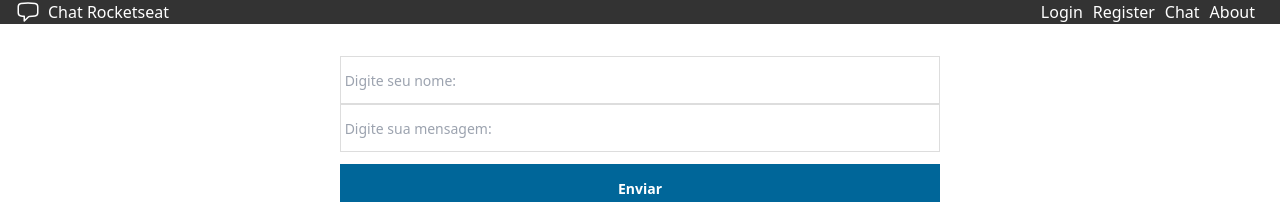
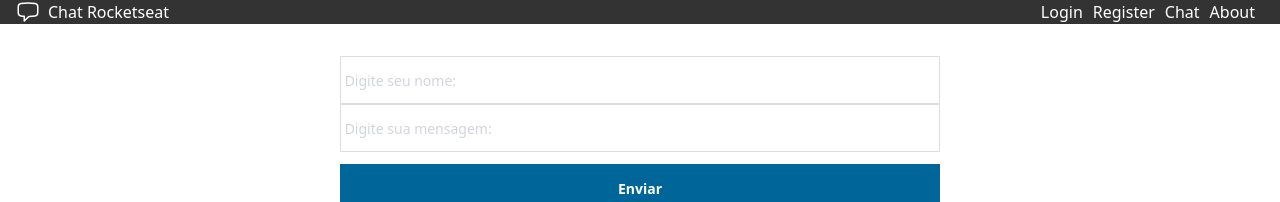
Before and after one commit to joelvitorniino/chatbot-rocketseat-nextjs, a Next.js app: page /chat in a window 1280 px wide. Shown: the top 202 px of the page. Built offline with nearby package versions, Linux system fonts and the light colour scheme; no server answers.

Commit message:
add focus in input on chat and fix class name

```diff
--- a/pages/chat.tsx
+++ b/pages/chat.tsx
@@ -44,8 +44,8 @@ export default function Chat() {
     return (
         <div className="h-full">
                 <form className="box-border flex justify-center items-center flex-col">
-                <input type="text" name="name" className="w-600 border border-solid border-whiteLight h-12 pl-0 pr-5 text-sm hover:border-blue-600 transition duration-200 ease-in-out" placeholder=" Digite seu nome:" value={author} onChange={(e) => setAuthor(e.target.value)} />
-                <input type="text" name="message" className="w-600 border border-solid border-whiteLight h-12 pl-0 pr-5 text-sm hover:border-blue-600 transition duration-200 ease-in-out" placeholder=" Digite sua mensagem:" value={message} onChange={(e) => setMessage(e.target.value)} />
+                <input type="text" name="name" className="w-600 border border-solid border-whiteLight h-12 pl-0 pr-5 text-sm hover:border-blue-600 focus:ring-2 focus:ring-blue-500 focus:ring-opacity-20  placeholder-gray-300 focus:outline-none transition duration-200 ease-in-out" placeholder=" Digite seu nome:" value={author} onChange={(e) => setAuthor(e.target.value)} />
+                <input type="text" name="message" className="w-600 border border-solid border-whiteLight h-12 pl-0 pr-5 text-sm hover:border-blue-600 focus:ring-2 focus:ring-blue-500 focus:ring-opacity-20 placeholder-gray-300 focus:outline-none transition duration-200 ease-in-out" placeholder=" Digite sua mensagem:" value={message} onChange={(e) => setMessage(e.target.value)} />
 
                 <button className="w-600 h-12 text-sm bg-blueLight text-center leading-md font-bold text-white mt-3 hover:text-gray-300" onClick={handleMessages} onSubmit={(e) => e.preventDefault()}>Enviar</button>
 
--- a/pages/index.tsx
+++ b/pages/index.tsx
@@ -22,7 +22,7 @@ export default function Home() {
                 <input
                   type="text"
                   name="email"
-                  className="w-full bg-gray-50 border border-gray-300 focus:border-blue-500 focus:ring-2 focus:ring-blue-500 focus:ring-opacity-20 rounded px-3 py-2 text-sm text-gray-800 plcaeholder-gray-300 focus:outline-none transition duration-200 ease-in-out"
+                  className="w-full bg-gray-50 border border-gray-300 focus:border-blue-500 focus:ring-2 focus:ring-blue-500 focus:ring-opacity-20 rounded px-3 py-2 text-sm text-gray-800 placeholder-gray-300 focus:outline-none transition duration-200 ease-in-out"
                 />
 
               <div>
@@ -30,7 +30,7 @@ export default function Home() {
                 <input
                   type="password"
                   name="password"
-                  className="w-full bg-gray-50 border border-gray-300 focus:border-blue-500 focus:ring-2 focus:ring-blue-500 focus:ring-opacity-20 rounded px-3 py-2 text-sm text-gray-800 plcaeholder-gray-300 focus:outline-none transition duration-200 ease-in-out"
+                  className="w-full bg-gray-50 border border-gray-300 focus:border-blue-500 focus:ring-2 focus:ring-blue-500 focus:ring-opacity-20 rounded px-3 py-2 text-sm text-gray-800 placeholder-gray-300 focus:outline-none transition duration-200 ease-in-out"
               />
               </div>
 
--- a/pages/register.tsx
+++ b/pages/register.tsx
@@ -28,7 +28,7 @@ export default function Register() {
                 <input
                   type="text"
                   name="name"
-                  className="w-full bg-gray-50 border border-gray-300 focus:border-blue-500 focus:ring-2 focus:ring-blue-500 focus:ring-opacity-20 rounded px-3 py-2 text-sm text-gray-800 plcaeholder-gray-300 focus:outline-none transition duration-200 ease-in-out"
+                  className="w-full bg-gray-50 border border-gray-300 focus:border-blue-500 focus:ring-2 focus:ring-blue-500 focus:ring-opacity-20 rounded px-3 py-2 text-sm text-gray-800 placeholder-gray-300 focus:outline-none transition duration-200 ease-in-out"
                 />
 
                 <label
@@ -40,7 +40,7 @@ export default function Register() {
                 <input
                   type="text"
                   name="email"
-                  className="w-full bg-gray-50 border border-gray-300 focus:border-blue-500 focus:ring-2 focus:ring-blue-500 focus:ring-opacity-20 rounded px-3 py-2 text-sm text-gray-800 plcaeholder-gray-300 focus:outline-none transition duration-200 ease-in-out"
+                  className="w-full bg-gray-50 border border-gray-300 focus:border-blue-500 focus:ring-2 focus:ring-blue-500 focus:ring-opacity-20 rounded px-3 py-2 text-sm text-gray-800 placeholder-gray-300 focus:outline-none transition duration-200 ease-in-out"
                 />
 
                 <div>
@@ -53,7 +53,7 @@ export default function Register() {
                   <input
                     type="text"
                     name="password"
-                    className="w-full bg-gray-50 border border-gray-300 focus:border-blue-500 focus:ring-2 focus:ring-blue-500 focus:ring-opacity-20 rounded px-3 py-2 text-sm text-gray-800 plcaeholder-gray-300 focus:outline-none transition duration-200 ease-in-out"
+                    className="w-full bg-gray-50 border border-gray-300 focus:border-blue-500 focus:ring-2 focus:ring-blue-500 focus:ring-opacity-20 rounded px-3 py-2 text-sm text-gray-800 placeholder-gray-300 focus:outline-none transition duration-200 ease-in-out"
                   />
                 </div>
 
```
